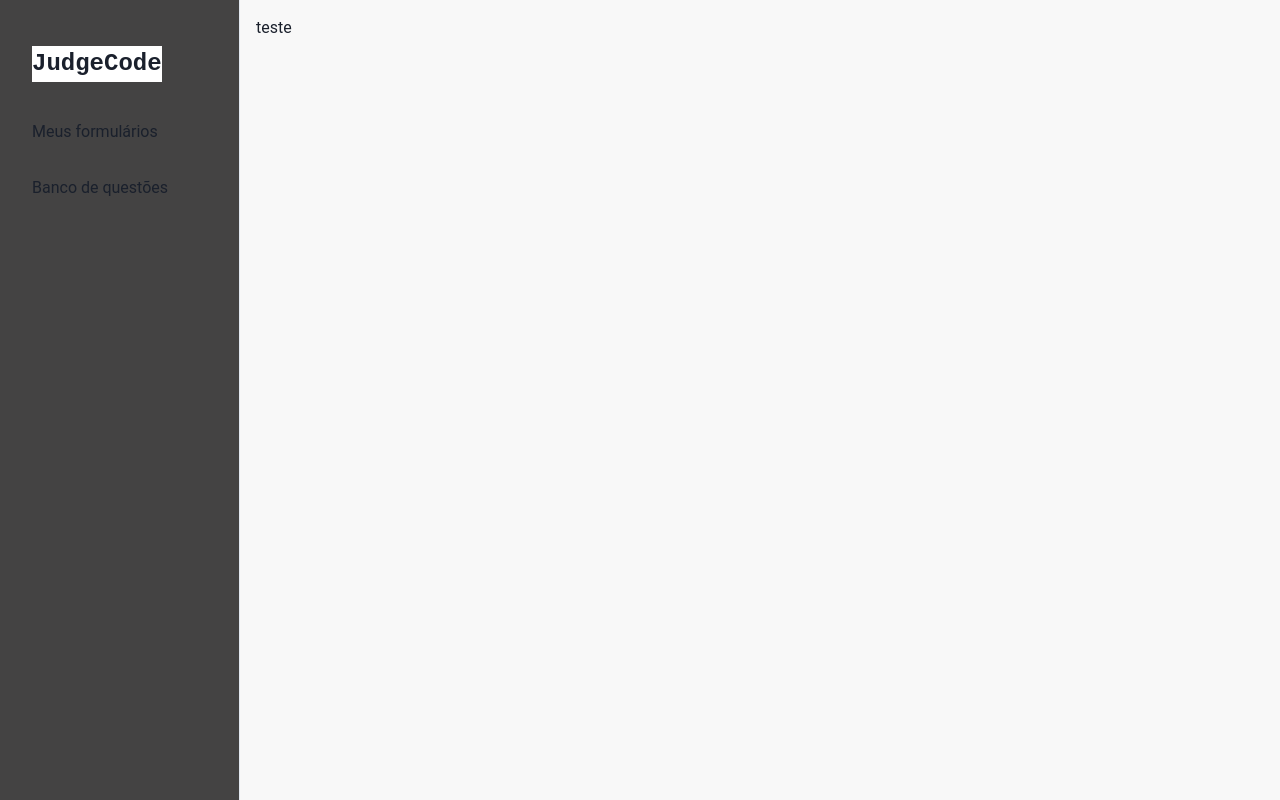
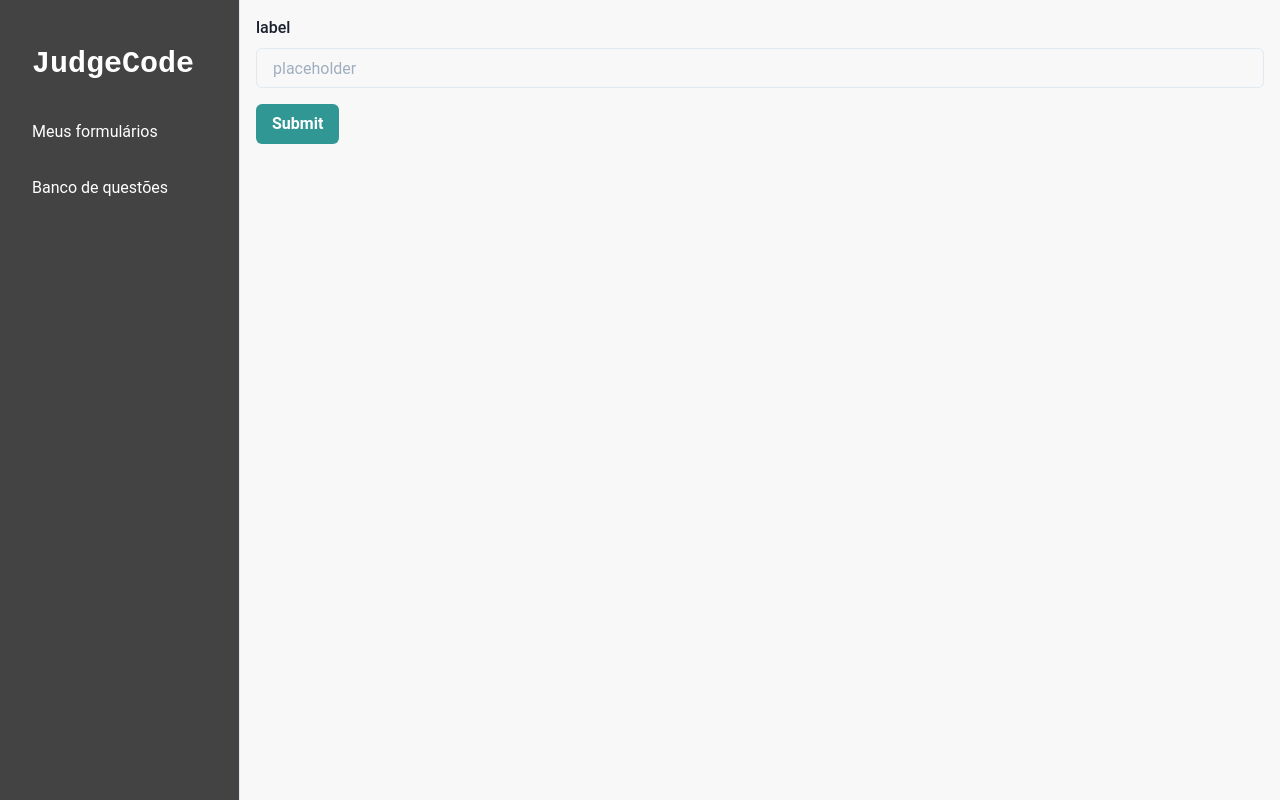
Before and after one commit to VictorBDias/judgecode-ts, a React (Create React App) app: page / in a window 1280 px wide. Built offline with nearby package versions, Linux system fonts and the light colour scheme.

Commit message:
react-hook-form init

```diff
--- a/package.json
+++ b/package.json
@@ -29,6 +29,7 @@
     "framer-motion": "^5",
     "react": "^17.0.2",
     "react-dom": "^17.0.2",
+    "react-hook-form": "^7.27.0",
     "react-icons": "^4.3.1",
     "react-router-dom": "^6.2.1",
     "react-scripts": "5.0.0",
--- a/public/index.html
+++ b/public/index.html
@@ -24,7 +24,7 @@
       work correctly both with client-side routing and a non-root public URL.
       Learn how to configure a non-root public URL by running `npm run build`.
     -->
-    <title>React App</title>
+    <title>JudgeCode</title>
   </head>
   <body>
     <noscript>You need to enable JavaScript to run this app.</noscript>
--- a/src/modules/forms/pages/FormList/FormList.page.tsx
+++ b/src/modules/forms/pages/FormList/FormList.page.tsx
@@ -1,139 +1,65 @@
-// import React from 'react';
+import React from 'react';
+import { useForm } from 'react-hook-form';
 
-// // import { Button } from '../../../../shared/components/atoms';
+// import { SideNavigation } from '@shared/components/templates';
 
-// // // CUSTOM IMPORTS
-
-// // const FormList = () => <Button>FormList</Button >;
-
-// // export { FormList };
-
-// import {
-//   FormControl, FormLabel, Input as ChakraInput, InputProps,
-// } from '@chakra-ui/react';
-
-// interface IInputProps extends InputProps {
-//   label: string;
-//   name: string;
-// }
-
-// export function FormList({ label, name, ...rest }: IInputProps) {
-//   return (
-//     <FormControl>
-//       {label && <FormLabel htmlFor={name}>{label}</FormLabel>}
-//       <ChakraInput
-//         name={name}
-//         focusBorderColor="pink.500"
-//         bgColor="gray.900"
-//         variant="filled"
-//         {...rest}
-//       />
-//     </FormControl>
-
-//   );
-// }
-
-import React, { ReactNode, ReactText } from 'react';
 import {
-  Box,
-  CloseButton,
-  Flex,
-  useColorModeValue,
-  Link,
-  Drawer,
-  DrawerContent,
-  Text,
-  useDisclosure,
-  BoxProps,
-  FlexProps,
+  FormErrorMessage,
+  FormLabel,
+  FormControl,
+  Input,
+  Button,
 } from '@chakra-ui/react';
 
-interface LinkItemProps {
-  name: string;
-}
-const LinkItems: Array<LinkItemProps> = [
-  { name: 'Meus formulários' },
-  { name: 'Banco de questões' },
-];
+import { Teste } from './interfaces/formList.interface';
 
-function FormList({ children }: { children: ReactNode }) {
-  const { isOpen, onClose } = useDisclosure();
+function FormList() {
+  // hooks
+  const {
+    handleSubmit,
+    register,
+    formState: { errors, isSubmitting },
+  } = useForm<Teste>();
+
+  // functions
+  function onSubmit(data:any) {
+    console.log(data);
+  }
+
   return (
-    // bg={useColorModeValue('gray.100', 'gray.900')}
-    <Box minH="100vh" bg="background">
-      <SidebarContent
-        onClose={() => onClose}
-        display={{ base: 'none', md: 'block' }}
-      />
-      <Drawer
-        autoFocus={false}
-        isOpen={isOpen}
-        placement="left"
-        onClose={onClose}
-        returnFocusOnClose={false}
-        onOverlayClick={onClose}
-        size="full"
-      >
-        <DrawerContent>
-          <SidebarContent onClose={onClose} />
-        </DrawerContent>
-      </Drawer>
-      <Box ml={{ base: 0, md: 60 }} p="4">
-        {children}
-      </Box>
-    </Box>
+    <form onSubmit={handleSubmit(onSubmit)}>
+      <FormControl>
+        <FormLabel htmlFor="name">label</FormLabel>
+        <Input
+          id="name"
+          placeholder="placeholder"
+          {...register('name', {
+            required: 'This is required',
+            minLength: { value: 4, message: 'Minimum length should be 4' },
+          })}
+        />
+        <FormErrorMessage>
+          {errors.name && errors.name.message}
+        </FormErrorMessage>
+      </FormControl>
+      <Button mt={4} colorScheme="teal" isLoading={isSubmitting} type="submit">
+        Submit
+      </Button>
+    </form>
+    // <FormControl>
+    //   {label && <FormLabel htmlFor={name}>{label}</FormLabel>}
+    //   <Input
+    //     name={name}
+    //     placeholder={placeholder}
+    //     focusBorderColor="secondary"
+    //     bgColor="gray.200"
+    //     variant="filled"
+    //     isRequired
+    //     {...rest}
+    //   />
+    // </FormControl>
+
   );
 }
 
-interface SidebarProps extends BoxProps {
-  onClose: () => void;
-}
-
-const SidebarContent = ({ onClose, ...rest }: SidebarProps) => (
-  <Box
-    bg="nav"
-    borderRight="1px"
-    borderRightColor={useColorModeValue('gray.200', 'gray.700')}
-    w={{ base: 'full', md: 60 }}
-    pos="fixed"
-    h="full"
-    {...rest}
-  >
-    <Flex marginTop="24px" h="20" alignItems="center" mx="8" justifyContent="space-between">
-      <Text fontSize="2xl" fontFamily="monospace" fontWeight="bold" bg="white">
-        JudgeCode
-      </Text>
-      <CloseButton display={{ base: 'flex', md: 'none' }} onClick={onClose} />
-    </Flex>
-    {LinkItems.map((link) => (
-      <NavItem key={link.name}>
-        {link.name}
-      </NavItem>
-    ))}
-  </Box>
-);
-
-interface NavItemProps extends FlexProps {
-  children: ReactText;
-}
-const NavItem = ({ children, ...rest }: NavItemProps) => (
-  <Link href="https://chakra-templates.dev/navigation/sidebar" style={{ textDecoration: 'none' }} _focus={{ boxShadow: 'none' }}>
-    <Flex
-      align="center"
-      p="4"
-      mx="4"
-      borderRadius="lg"
-      role="group"
-      cursor="pointer"
-      _hover={{
-        bg: 'cyan.400',
-        color: 'white',
-      }}
-      {...rest}
-    >
-      {children}
-    </Flex>
-  </Link>
-);
-
 export { FormList };
--- /dev/null
+++ b/src/shared/components/templates/SideNavigation/SideNavigation.tsx
@@ -0,0 +1,103 @@
+import React, { ReactNode, ReactText } from 'react';
+import {
+  Box,
+  CloseButton,
+  Flex,
+  useColorModeValue,
+  Link,
+  Drawer,
+  DrawerContent,
+  Text,
+  useDisclosure,
+  BoxProps,
+  FlexProps,
+} from '@chakra-ui/react';
+
+interface LinkItemProps {
+  name: string;
+}
+const LinkItems: Array<LinkItemProps> = [
+  { name: 'Meus formulários' },
+  { name: 'Banco de questões' },
+];
+
+function SideNavigation({ children }: { children: ReactNode }) {
+  const { isOpen, onClose } = useDisclosure();
+  return (
+    <Box minH="100vh" bg="background">
+      <SidebarContent
+        onClose={() => onClose}
+        display={{ base: 'none', md: 'block' }}
+      />
+      <Drawer
+        autoFocus={false}
+        isOpen={isOpen}
+        placement="left"
+        onClose={onClose}
+        returnFocusOnClose={false}
+        onOverlayClick={onClose}
+        size="full"
+      >
+        <DrawerContent>
+          <SidebarContent onClose={onClose} />
+        </DrawerContent>
+      </Drawer>
+      <Box ml={{ base: 0, md: 60 }} p="4">
+        {children}
+      </Box>
+    </Box>
+  );
+}
+
+interface SidebarProps extends BoxProps {
+  onClose: () => void;
+}
+
+const SidebarContent = ({ onClose, ...rest }: SidebarProps) => (
+  <Box
+    bg="nav"
+    borderRight="1px"
+    borderRightColor={useColorModeValue('gray.200', 'gray.700')}
+    w={{ base: 'full', md: 60 }}
+    pos="fixed"
+    h="full"
+    {...rest}
+  >
+    <Flex marginTop="24px" h="20" alignItems="center" mx="8" justifyContent="space-between">
+      <Text fontSize="3xl" fontFamily="monospace" fontWeight="bold" color="white">
+        JudgeCode
+      </Text>
+      <CloseButton display={{ base: 'flex', md: 'none' }} onClick={onClose} />
+    </Flex>
+    {LinkItems.map((link) => (
+      <NavItem key={link.name}>
+        {link.name}
+      </NavItem>
+    ))}
+  </Box>
+);
+
+interface NavItemProps extends FlexProps {
+  children: ReactText;
+}
+const NavItem = ({ children, ...rest }: NavItemProps) => (
+  <Link href="https://chakra-templates.dev/navigation/sidebar" style={{ textDecoration: 'none' }} _focus={{ boxShadow: 'none' }}>
+    <Flex
+      align="center"
+      p="4"
+      mx="4"
+      borderRadius="lg"
+      role="group"
+      cursor="pointer"
+      color="white"
+      _hover={{
+        bg: 'secondary',
+      }}
+      {...rest}
+    >
+      {children}
+    </Flex>
+  </Link>
+);
+
+export { SideNavigation };
--- /dev/null
+++ b/src/shared/components/templates/index.ts
@@ -0,0 +1 @@
+export * from './SideNavigation/SideNavigation';
--- a/src/shared/contexts/signedContext.tsx
+++ b/src/shared/contexts/signedContext.tsx
@@ -1,4 +1,7 @@
 import React, { createContext, useContext } from 'react';
+
+// CUSTOM IMPORTS
+import { SideNavigation } from '../components/templates';
 
 interface SignedContextData {}
 
@@ -8,7 +11,9 @@ const SignedProvider: React.FC = ({ children }) => (
   <SignedContext.Provider
     value={{ }}
   >
-    {children}
+    <SideNavigation>
+      {children}
+    </SideNavigation>
   </SignedContext.Provider>
 );
 
--- a/src/shared/routes/Signed.routes.tsx
+++ b/src/shared/routes/Signed.routes.tsx
@@ -14,7 +14,7 @@ export const SignedRoutes: React.FC = () =>
   (
     <SignedProvider>
       <Routes>
-        <Route path="/" element={<FormList><h1>teste</h1></FormList>} />
+        <Route path="/" element={<FormList />} />
       </Routes>
     </SignedProvider>
   );
--- a/src/styles/themes.ts
+++ b/src/styles/themes.ts
@@ -3,7 +3,8 @@ import { extendTheme } from '@chakra-ui/react';
 export const theme = extendTheme({
   colors: {
     primary: '#242424',
-    secondary: '#E190F0',
+    secondary: '#D172D8',
+    lightSecondary: '#E190F0',
     background: '#F8F8F8',
     white: '#fff',
     nav: '#444343',
```
Also changed, not shown: src/modules/forms/pages/FormList/interfaces/formList.interface.ts (added, +15 -0 lines), 1 other file (tests, documents, lock files or other folders).
